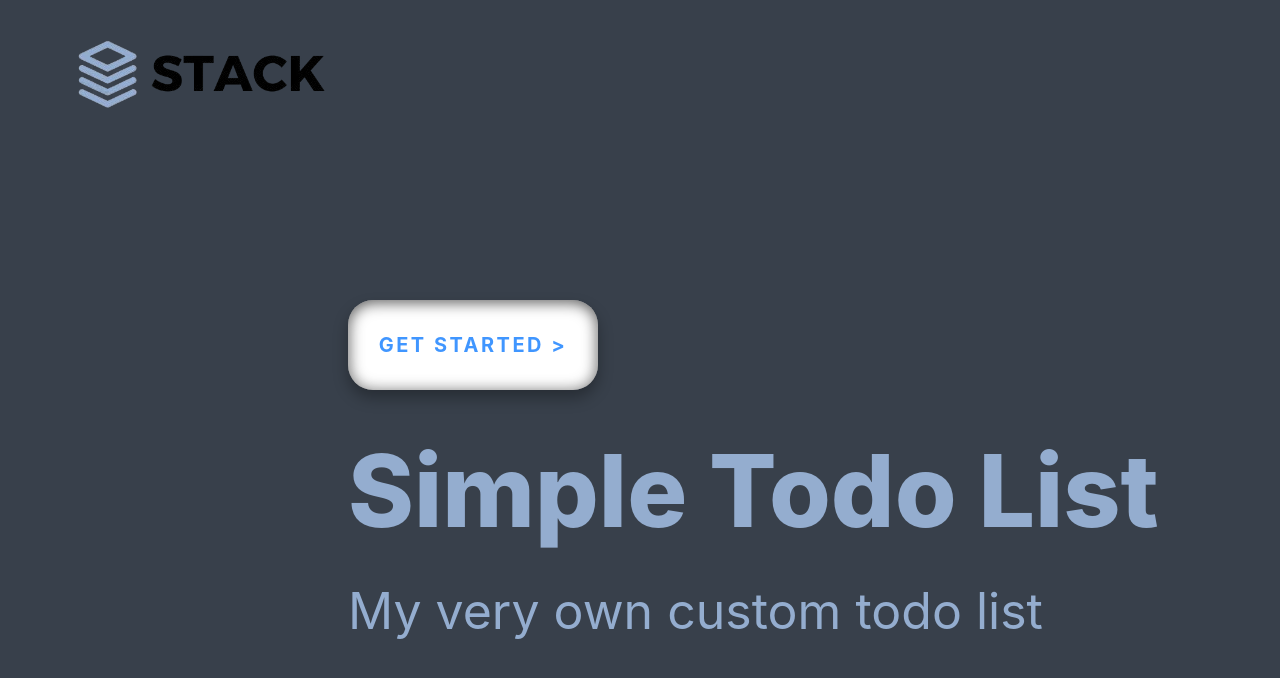
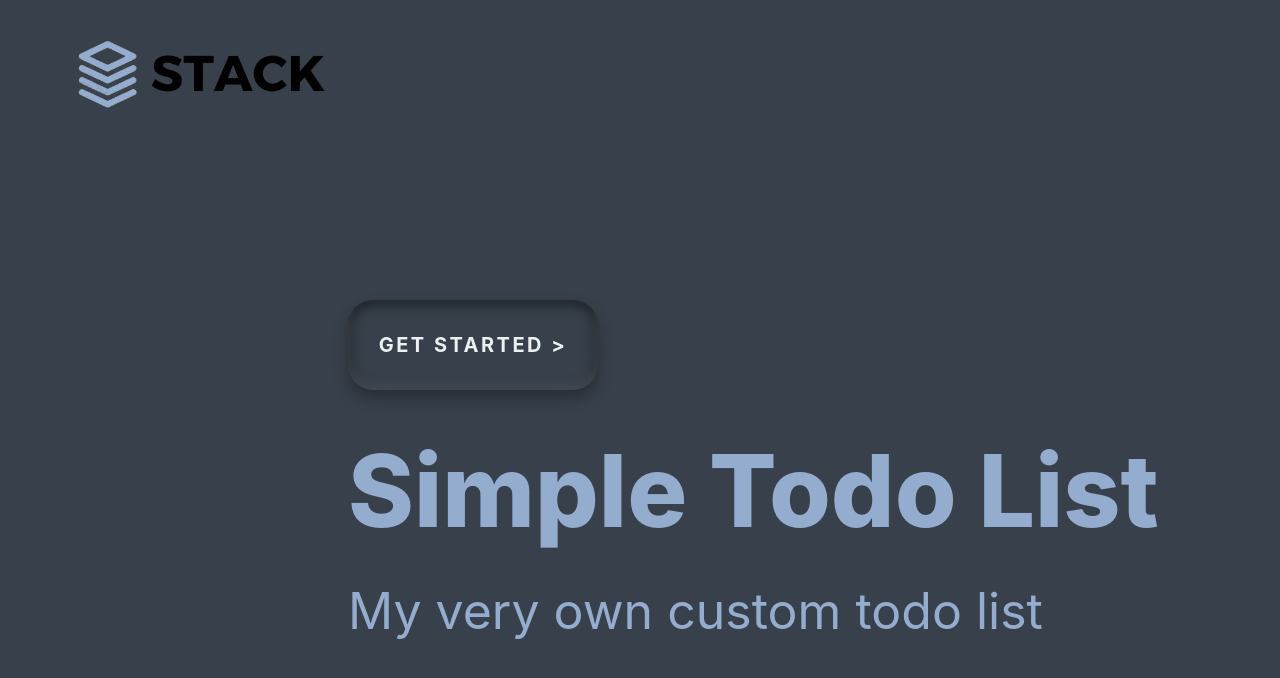
Before and after one commit to HassanKashif-pro/My-Todo-App-1, a React (Create React App) app in the folder webapp/: page / in a window 1280 px wide. In both pictures the pointer is over the button 473 px from the left and 345 px from the top of the page. Shown: the top 678 px of the page. Built offline with nearby package versions, Linux system fonts and the light colour scheme.

Commit message:
(Webapp): Home Page complete with (antd) designs

```diff
--- a/webapp/src/pages/Home.tsx
+++ b/webapp/src/pages/Home.tsx
@@ -1,5 +1,3 @@
-import Sider from "antd/es/layout/Sider";
-import { Menu } from "../lib/Menu";
 import "../style/Home.css";
 import { Image, Button, Layout } from "antd";
 import { Link, redirect, useNavigate } from "react-router-dom";
--- a/webapp/src/style/Home.css
+++ b/webapp/src/style/Home.css
@@ -21,7 +21,8 @@
 }
 
 .Useless-btn:hover {
-  background-color: #38404b;
+  background-color: #38404b !important;
+  color: #ecf0f1 !important;
   box-shadow: inset 0px -4px 10px rgba(255, 255, 255, 0.15),
     inset 0px 2px 15px rgba(0, 0, 0, 0.7), 0px 8px 15px rgba(0, 0, 0, 0.3);
 }
--- a/webapp/src/style/ToDo.css
+++ b/webapp/src/style/ToDo.css
@@ -34,7 +34,7 @@
     inset 0px 3.8px 9px rgba(34, 30, 30, 0.5); /* Black shadow at the top */
 }
 .task-input:hover {
-  background-color: #38404b; /* Hover background color */
+  background-color: #38404b !important; /* Hover background color */
   box-shadow: inset 0px -2.4px 5px rgba(247, 247, 247, 0.1),
     inset 0px 3.8px 9px rgba(34, 30, 30, 0.5); /* Hover effect */
 }
```
